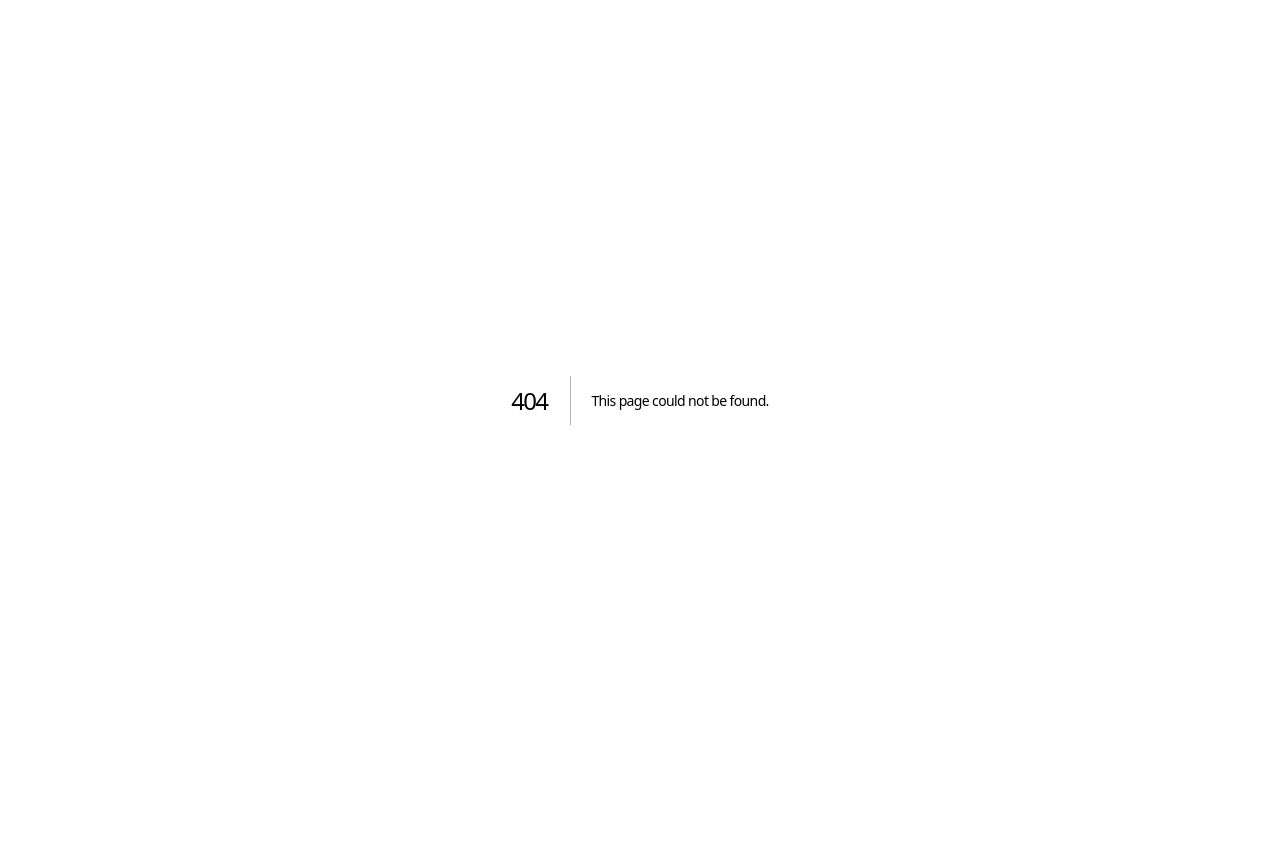
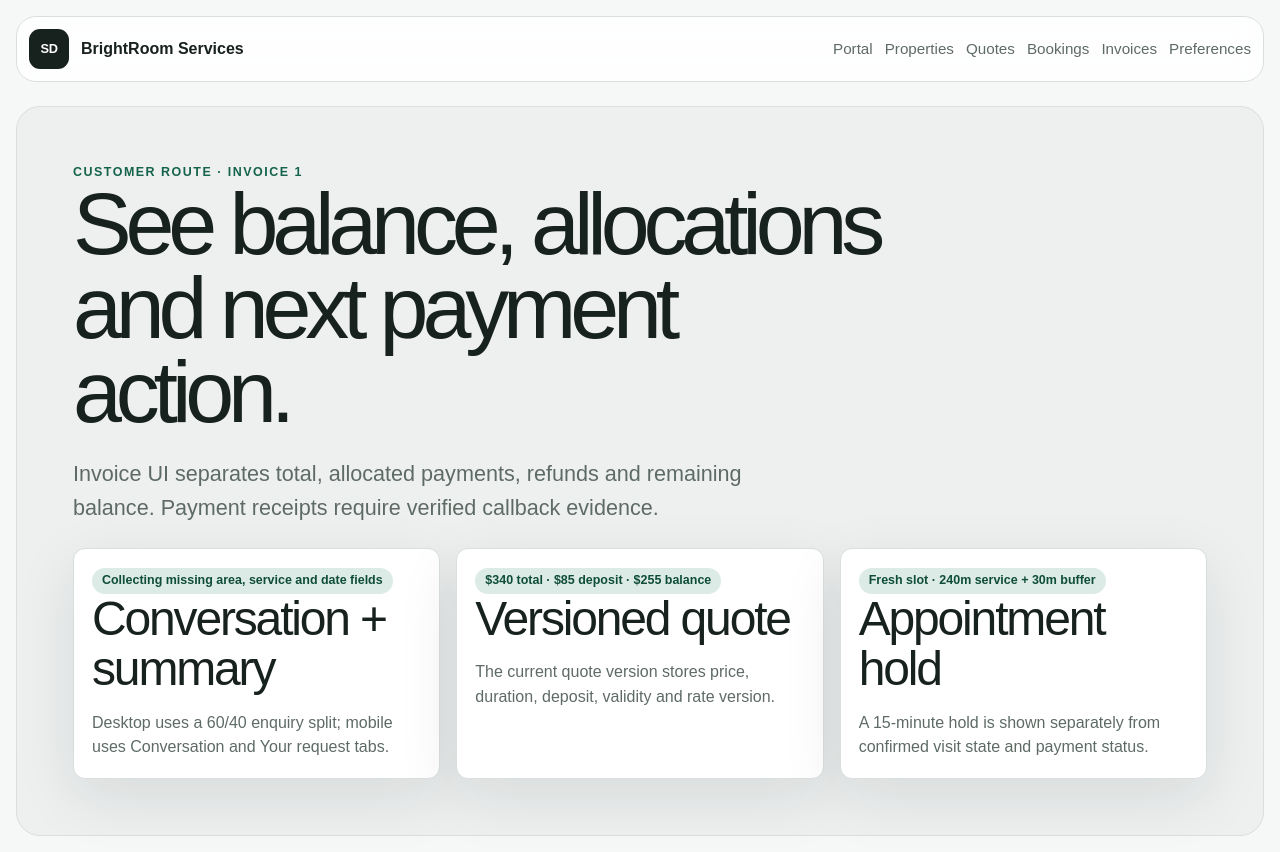
Before and after one commit to SaamVR/ServiceDesk, a Next.js app: page /portal/invoices/1 in a window 1280 px wide. Before the commit this address had no page. Before the commit the page ends 800 px from the top, so only its background shows below. Built offline with nearby package versions, Linux system fonts and the light colour scheme.

Commit message:
feat: add customer invoice detail route

```diff
--- /dev/null
+++ b/src/app/portal/invoices/[id]/page.tsx
@@ -0,0 +1,14 @@
+import { OperationalRoute } from "@/features/operations/OperationalRoute";
+
+export default async function PortalInvoicePage({ params }: { params: Promise<{ id: string }> }) {
+  const { id } = await params;
+
+  return (
+    <OperationalRoute
+      surface="customer"
+      resourceLabel={`invoice ${id}`}
+      title="See balance, allocations and next payment action."
+      description="Invoice UI separates total, allocated payments, refunds and remaining balance. Payment receipts require verified callback evidence."
+    />
+  );
+}
```
